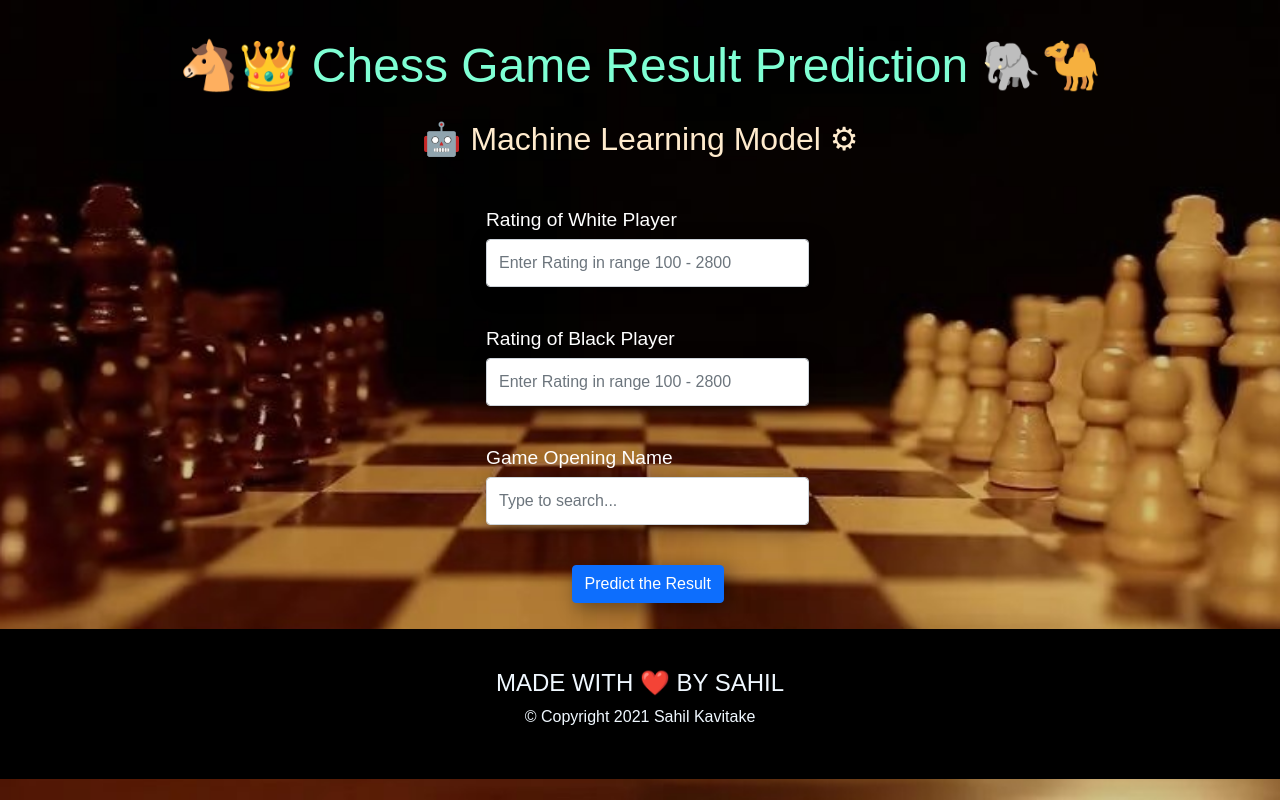
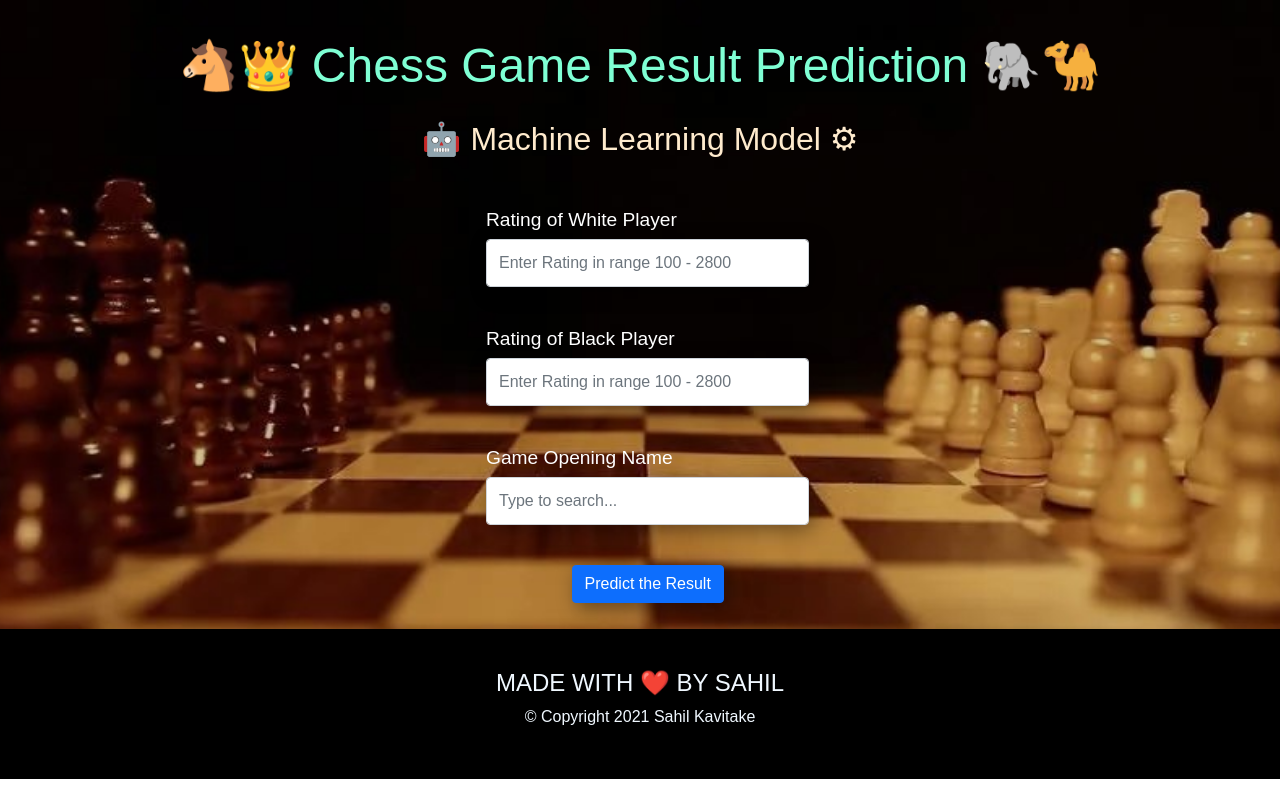
Before and after one commit to SahilSK202/Chess-Game-Result-Prediction, a Flask app: page / in a window 1280 px wide. Run offline with Flask 2, Linux system fonts and the light colour scheme; parts of the project's set-up code (start-up, migrations or seed data) failed here and were passed over.

Commit message:
Update layout.html
adjusted wallpaper

```diff
--- a/templates/layout.html
+++ b/templates/layout.html
@@ -17,13 +17,14 @@
              padding: 0;
              font-family: sans-serif;
 
-             background: url(../static/images/chessbg2.jpg) no-repeat center center fixed;
+             background: url(../static/images/chessbg2.jpg) no-repeat center;
 /*                 background-image: url('/chessbg2.jpg') no-repeat center center fixed; */
 
-                -webkit-background-size: cover;
-                -moz-background-size: cover;
-                -o-background-size: cover;
-                background-size: cover;
+             background-size: cover;
+            -webkit-background-size: cover;
+            -moz-background-size: cover;
+            -o-background-size: cover;
+            -moz-background-size: cover;
 }
     </style>
 
```
